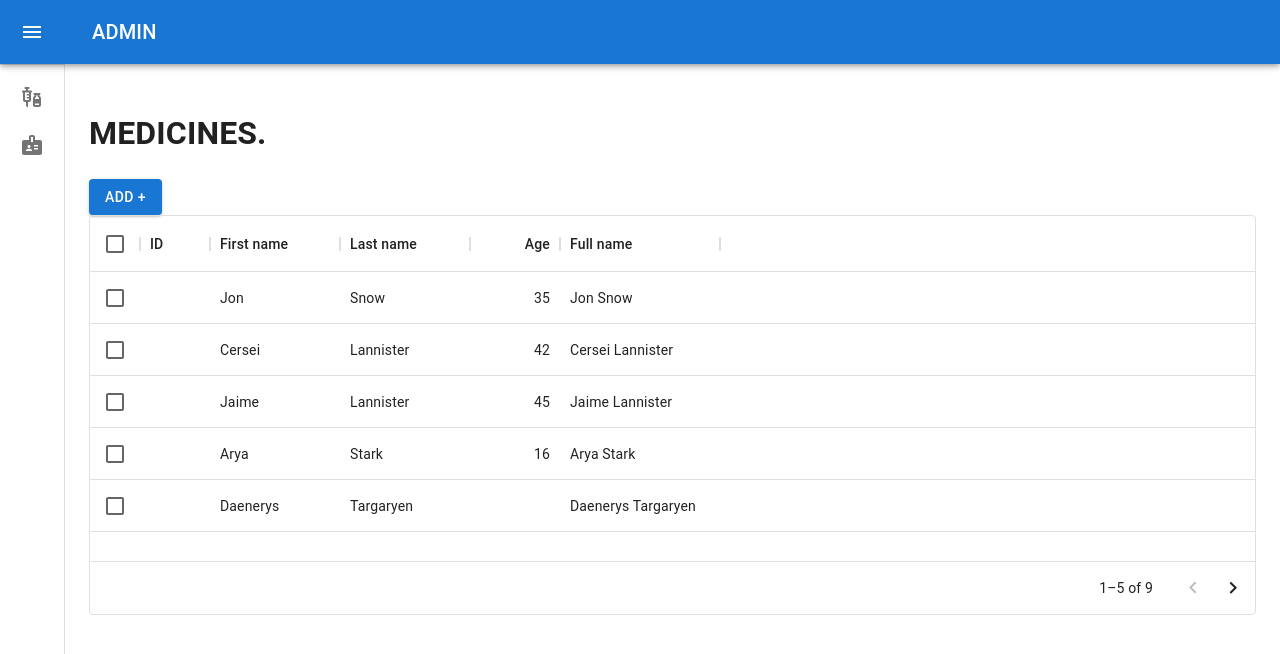
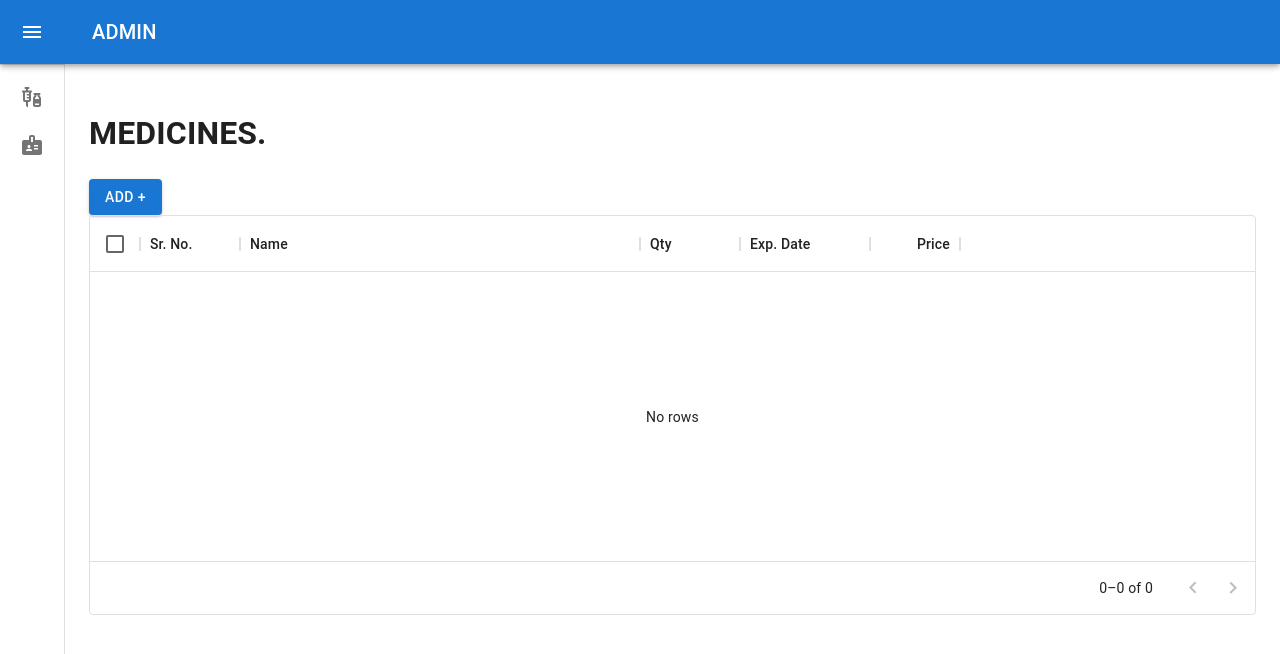
Before and after one commit to Bhargav1112/Admin-panel, a React (Create React App) app: page /medicine in a window 1280 px wide. Shown: the top 654 px of the page. Built offline with nearby package versions, Linux system fonts and the light colour scheme.

Commit message:
medicine data displayed

```diff
--- a/package.json
+++ b/package.json
@@ -7,6 +7,8 @@
     "@emotion/styled": "^11.9.3",
     "@mui/icons-material": "^5.8.4",
     "@mui/material": "^5.8.5",
+    "@mui/styled-engine-sc": "^5.8.0",
+    "@mui/x-data-grid": "^5.12.3",
     "@testing-library/jest-dom": "^5.16.4",
     "@testing-library/react": "^13.3.0",
     "@testing-library/user-event": "^13.5.0",
@@ -15,6 +17,7 @@
     "react-dom": "^18.2.0",
     "react-router-dom": "^5.2.0",
     "react-scripts": "5.0.1",
+    "styled-components": "^5.3.5",
     "web-vitals": "^2.1.4",
     "yup": "^0.32.11"
   },
--- a/src/container/Medicines/Medicine.js
+++ b/src/container/Medicines/Medicine.js
@@ -1,5 +1,5 @@
 import React, { useState } from "react";
-import { Button } from "@mui/material";
+import { accordionActionsClasses, Button, CardActions } from "@mui/material";
 import TextField from "@mui/material/TextField";
 import Dialog from "@mui/material/Dialog";
 import DialogActions from "@mui/material/DialogActions";
@@ -20,15 +20,17 @@ function Medicine(props) {
         setOpen(false);
     };
 
-  const insertToLocalStorage = (data) => {
+    const insertToLocalStorage = (data, action) => {
         const localData = JSON.parse(localStorage.getItem("medicine"));
         if (!localData) {
             localStorage.setItem("medicine", JSON.stringify([data]));
-    }
+        } else {
             localData.push(data);
             localStorage.setItem("medicine", JSON.stringify(localData));
-    setOpen(false);
-    formik.resetForm();
+        }
+        dataMethod();
+        handleClose();
+        action.resetForm();
     };
 
     const schema = yup.object().shape({
@@ -46,13 +48,16 @@ function Medicine(props) {
             quantity: "",
         },
         validationSchema: schema,
-    onSubmit: (values) => {
-      insertToLocalStorage(values);
-    },
+        onSubmit: insertToLocalStorage,
     });
 
     const { handleBlur, handleChange, handleSubmit, values, errors, touched } =
         formik;
+
+    let dataMethod;
+    const onDisplayData = (method) => {
+        dataMethod = method;
+    };
 
     return (
         <div>
@@ -108,7 +113,9 @@ function Medicine(props) {
                                 value={values.quantity}
                             />
                             {errors.quantity && touched.quantity && (
-                <p style={{ color: "red" }}>{errors.quantity}</p>
+                                <p style={{ color: "red" }}>
+                                    {errors.quantity}
+                                </p>
                             )}
                             <TextField
                                 name="expiry"
@@ -132,7 +139,7 @@ function Medicine(props) {
                         </DialogActions>
                     </form>
                 </Dialog>
-        <MedicineData data={values} />
+                <MedicineData onAdd={onDisplayData} />
             </div>
         </div>
     );
--- a/src/container/Medicines/MedicineData.js
+++ b/src/container/Medicines/MedicineData.js
@@ -1,43 +1,45 @@
-import * as React from "react";
+import React, { useState, useEffect } from "react";
 import { DataGrid } from "@mui/x-data-grid";
 
-export default function MedicineData({ data }) {
+export default function MedicineData(props) {
+    const [tableData, setTableData] = useState([]);
     const columns = [
-    { field: "name", headerName: "ID", width: 70 },
-    { field: "firstName", headerName: "First name", width: 130 },
-    { field: "lastName", headerName: "Last name", width: 130 },
+        { field: "id", headerName: "Sr. No.", width: 100 },
+        { field: "name", headerName: "Name", width: 400 },
+        { field: "quantity", headerName: "Qty", width: 100 },
+        { field: "expiry", headerName: "Exp. Date", width: 130 },
         {
-      field: "age",
-      headerName: "Age",
+            field: "price",
+            headerName: "Price",
             type: "number",
             width: 90,
         },
-    {
-      field: "fullName",
-      headerName: "Full name",
-      description: "This column has a value getter and is not sortable.",
-      sortable: false,
-      width: 160,
-      valueGetter: (params) =>
-        `${params.row.firstName || ""} ${params.row.lastName || ""}`,
-    },
     ];
 
-  const rows = [
-    { id: 1, lastName: "Snow", firstName: "Jon", age: 35 },
-    { id: 2, lastName: "Lannister", firstName: "Cersei", age: 42 },
-    { id: 3, lastName: "Lannister", firstName: "Jaime", age: 45 },
-    { id: 4, lastName: "Stark", firstName: "Arya", age: 16 },
-    { id: 5, lastName: "Targaryen", firstName: "Daenerys", age: null },
-    { id: 6, lastName: "Melisandre", firstName: null, age: 150 },
-    { id: 7, lastName: "Clifford", firstName: "Ferrara", age: 44 },
-    { id: 8, lastName: "Frances", firstName: "Rossini", age: 36 },
-    { id: 9, lastName: "Roxie", firstName: "Harvey", age: 65 },
-  ];
+    const onAddMedicine = () => {
+        const storageData = JSON.parse(localStorage.getItem("medicine"));
+        if (!storageData) {
+            return;
+        }
+        const data = storageData.map((item, i) => {
+            return {
+                id: i + 1,
+                name: item.name,
+                quantity: item.quantity,
+                price: item.price,
+                expiry: item.expiry,
+            };
+        });
+        setTableData(data);
+    };
+    useEffect(() => {
+        onAddMedicine();
+    }, []);
+    props.onAdd(onAddMedicine);
     return (
         <div style={{ height: 400, width: "100%" }}>
             <DataGrid
-        rows={rows}
+                rows={tableData}
                 columns={columns}
                 pageSize={5}
                 rowsPerPageOptions={[5]}
```
Also changed, not shown: 1 other file (tests, documents, lock files or other folders). Lines whose indentation alone changed are shown as unchanged.
